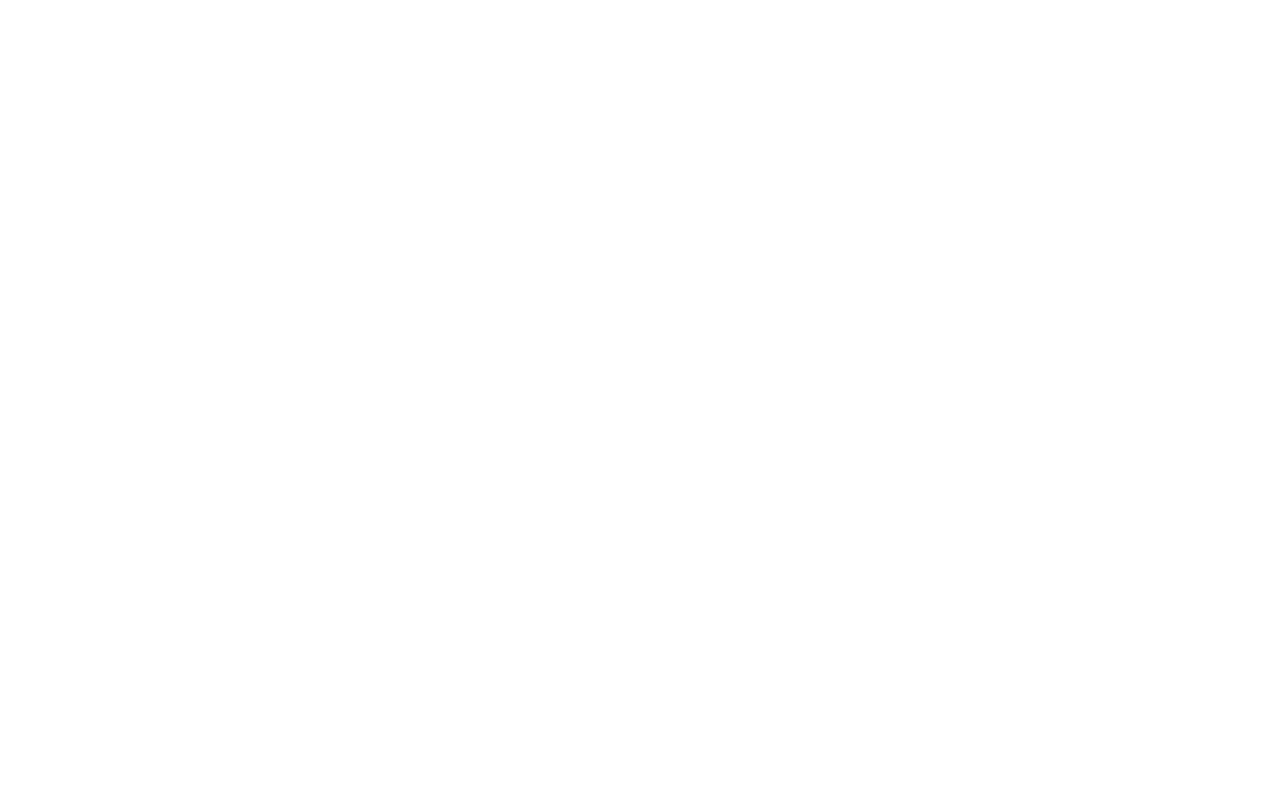
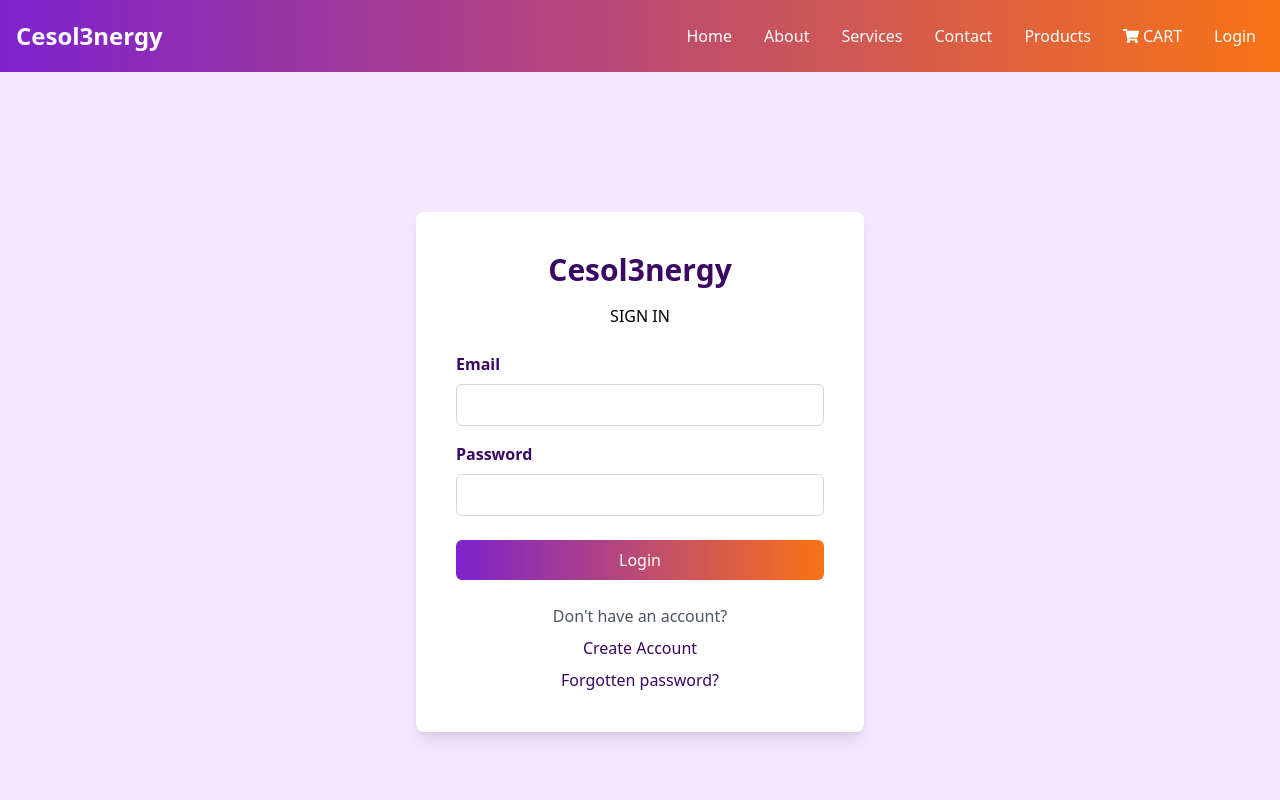
Before and after one commit to obaikoko/cesol3nergy, a Next.js app in the folder client/: page /login in a window 1280 px wide. Shown: the top 800 px of the page. Built offline with nearby package versions, Linux system fonts and the light colour scheme.

Commit message:
updated login page

```diff
--- a/client/app/login/page.jsx
+++ b/client/app/login/page.jsx
@@ -11,7 +11,7 @@ import { FaUserCircle } from 'react-icons/fa';
 import Navbar from '@/components/Navbar';
 import Footer from '@/components/Footer';
 
-function loginPage() {
+const LoginPage = () => {
   const dispatch = useDispatch();
   const searchParams = useSearchParams();
   const redirect = searchParams.get('redirect') || '/';
@@ -50,7 +50,7 @@ function loginPage() {
   };
 
   return (
-    <>
+    <div>
       <Navbar />
       <div className='min-h-screen flex flex-col justify-center bg-purple-100'>
         <div className='flex items-center justify-center'>
@@ -125,16 +125,16 @@ function loginPage() {
         </div>
       </div>
       <Footer />
-    </>
+    </div>
   );
-}
+};
 
-const login = () => {
+const Login = () => {
   return (
     <Suspense fallback={<Spinner clip={true} size={150} />}>
-      <loginPage />
+      <LoginPage />
     </Suspense>
   );
 };
 
-export default login;
+export default Login;
--- a/client/src/slices/apiSlice.js
+++ b/client/src/slices/apiSlice.js
@@ -1,8 +1,8 @@
 import { createApi, fetchBaseQuery } from '@reduxjs/toolkit/query/react';
 
 const baseQuery = fetchBaseQuery({
-  // baseUrl: 'http://localhost:5000',
-  baseUrl: 'https://cesol3nergy-server.onrender.com',
+  baseUrl: 'http://localhost:5000',
+  // baseUrl: 'https://cesol3nergy-server.onrender.com',
 });
 
 export const apiSlice = createApi({
```
